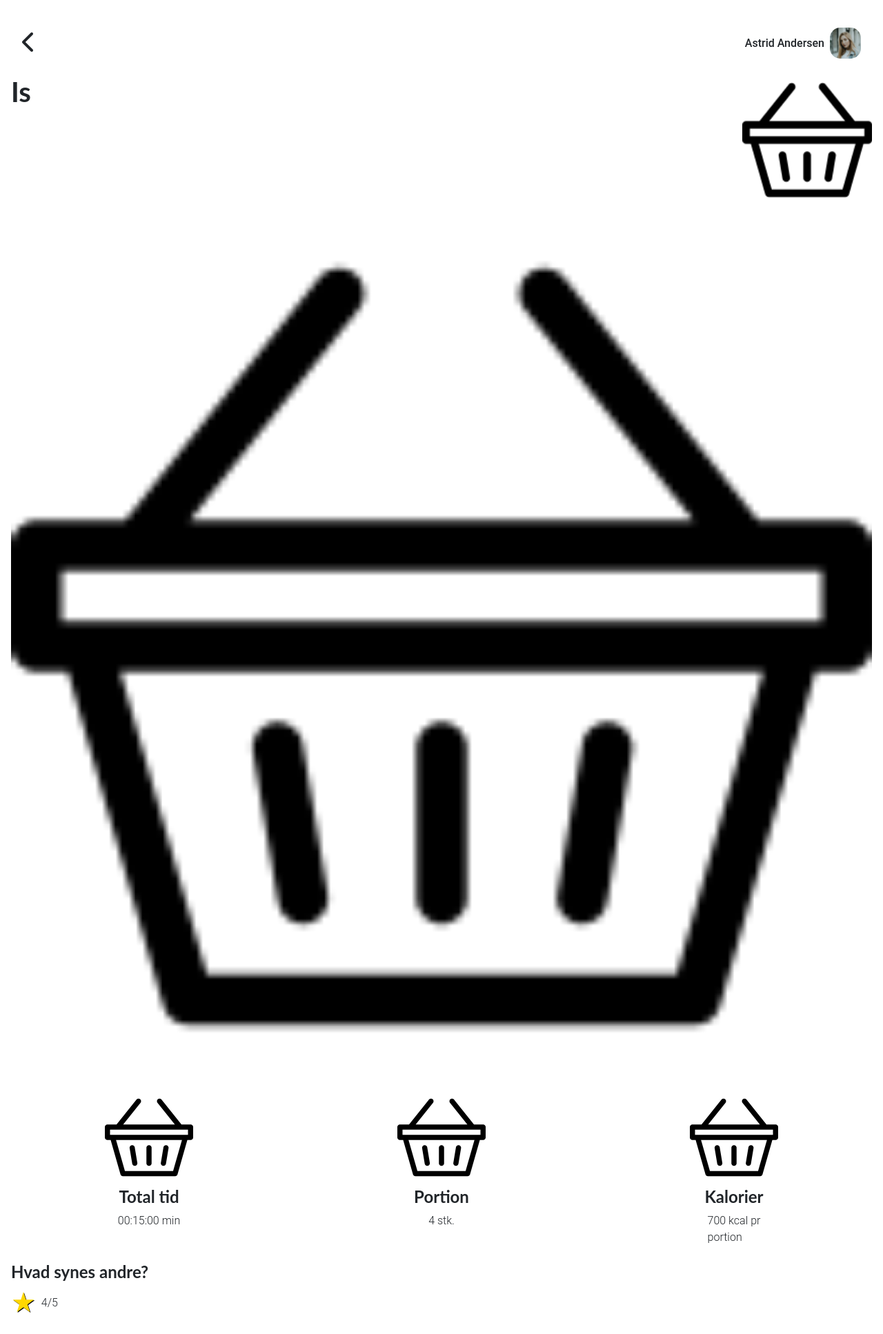
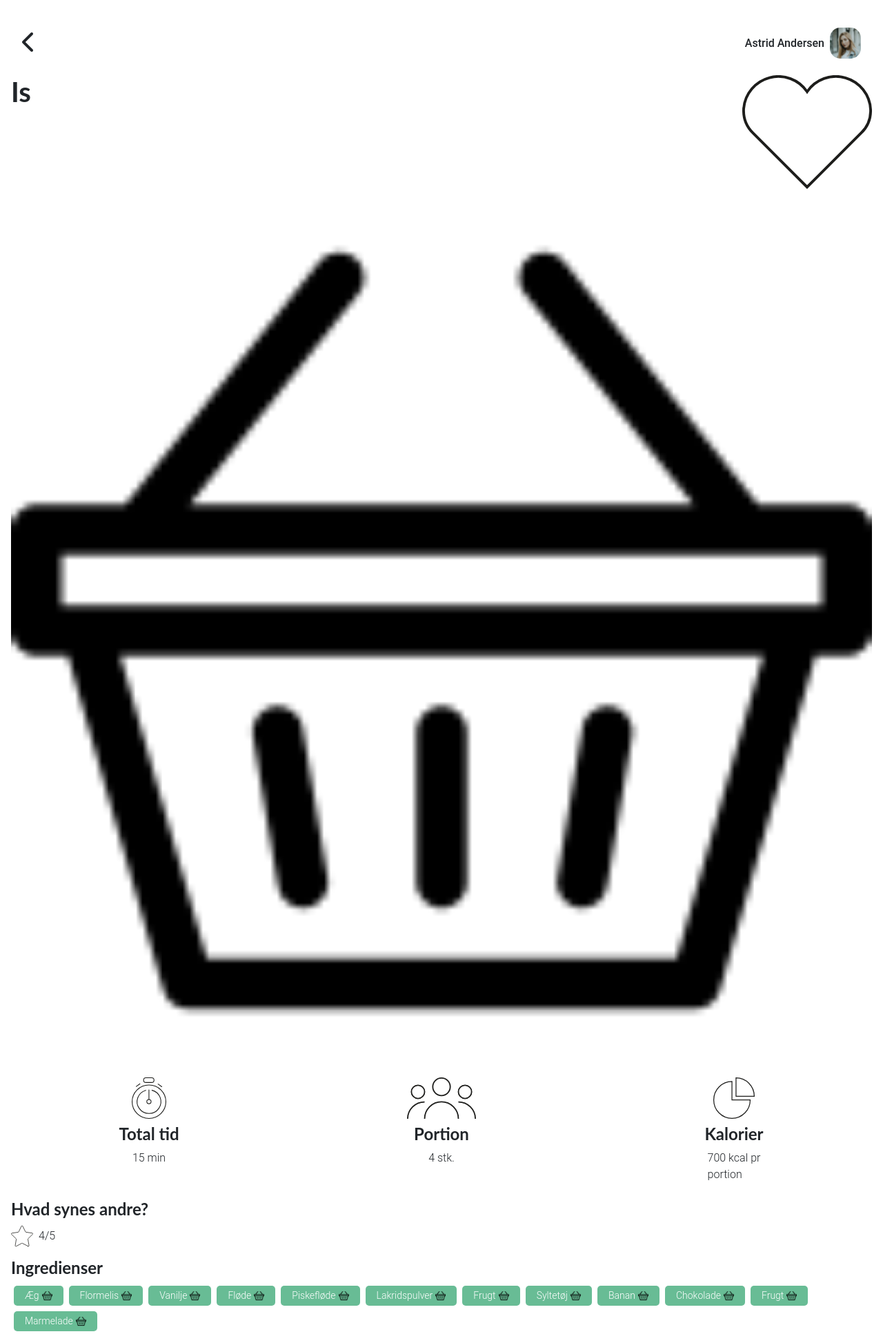
Before and after one commit to d-osbeck/eatit-app, a PHP site: page /opskrift.php?opskId=3 in a window 1280 px wide. Shown: the top 1934 px of the page at 69% size. Run offline with PHP 8.4, Linux system fonts and the light colour scheme; data comes from the database, SQL or seed files in the repository; data that the repository does not hold is empty; style sheets or scripts are compiled from the project's sources; some libraries are stand-ins or nearby versions.

Commit message:
- Design af ingredienerne tags ved visning af opskriften. - Visning af tiden på opskrifter, med enhed

```diff
--- a/css/opskrift.scss
+++ b/css/opskrift.scss
@@ -19,7 +19,24 @@
 .section__antal__textitems p {
   margin-bottom: 15px;
 }
-
 .section__beskrivelse__textitems p {
   margin-bottom: 15px;
 }
+.img__icon__size {
+  height: 60px;
+}
+.othersrate__icon__size {
+  height: 32px;
+  width: 32px;
+}
+.list__item {
+  background-color: #68BC95;
+  color: white;
+  font-size: .875rem;
+  border-radius: 5px;
+}
+.list__item img {
+  height: 15px;
+  width: 15px;
+  color: white;
+}
--- a/opskrift.php
+++ b/opskrift.php
@@ -28,10 +28,11 @@ $ingr = $db->sql("
 
 $timeFromDb = strtotime("$opskrift->opskTid");
 if (((int) date("H", $timeFromDb)) === 00) {
-    $time = date("i", $timeFromDb);
+    $timehour = date(null, $timeFromDb);
 }else {
-    $time = date("H:i", $timeFromDb);
+    $timehour = date("h", $timeFromDb).strip_tags(" t");
 }
+$timemin = date("i", $timeFromDb).strip_tags(" min") ;
 
 ?>
 
@@ -40,7 +41,7 @@ if (((int) date("H", $timeFromDb)) === 00) {
 
     <div class="header__title row">
         <h1 class="col-10"><?php echo $opskrift->opskNavn; ?></h1>
-        <img src="img/001-shopping-basket-sort.png" alt="" class="col-2">
+        <img src="img/hjerte.svg" alt="hjerte tilføj til favorit" class="col-2">
     </div>
 </section>
 
@@ -52,37 +53,40 @@ if (((int) date("H", $timeFromDb)) === 00) {
 
     <div class="row my-4">
         <div class="col d-flex flex-column align-items-center">
-            <img src="img/001-shopping-basket-sort.png" alt="" class="mb-2">
+            <img src="img/ur.svg" alt="ur" class="mb-2 img__icon__size">
             <h4 class="mb-2">Total tid</h4>
-            <p><?php echo $opskrift->opskTid; ?> min</p>
+            <p><?php echo $timehour; ?> <?php echo $timemin; ?></p>
         </div>
         <div class="col d-flex flex-column align-items-center">
-            <img src="img/001-shopping-basket-sort.png" alt="" class="mb-2">
+            <img src="img/personer.svg" alt="personer" class="mb-2 img__icon__size">
             <h4 class="mb-2">Portion</h4>
             <p><?php echo $opskrift->opskPortioner; ?> stk.</p>
         </div>
         <div class="col d-flex flex-column align-items-center">
-            <img src="img/001-shopping-basket-sort.png" alt="" class="mb-2">
+            <img src="img/diagram.svg" alt="cirkeldiagram" class="mb-2 img__icon__size">
             <h4 class="mb-2">Kalorier</h4>
             <p><?php echo $opskrift->opskKcal; ?> kcal pr <br> portion</p>
         </div>
     </div>
 
     <div class="my-3">
-        <h4>Hvad synes andre?</h4>
-        <div class="d-flex stars stars__color">
-            <label for="rating"></label>
+        <h4 class="mb-2">Hvad synes andre?</h4>
+        <div class="d-flex">
+            <img src="img/stjerne.svg" alt="stjerne" class="othersrate__icon__size">
             <p class="my-auto ms-2"><?php echo $opskrift->opskRate; ?>/5</p>
         </div>
     </div>
 
     <div class="my-3">
         <h4 class="mb-2">Ingredienser</h4>
-        <div class="">
+        <div class="d-flex flex-wrap">
             <?php
             foreach ($ingr as $i){
                 ?>
-                <h6><?php echo $i->ingrNavn; ?></h6>
+                <div class="list__item hej py-1 px-3 m-1 d-flex align-items-center">
+                    <p><?php echo $i->ingrNavn; ?></p>
+                    <img src="img/001-shopping-basket-sort.png" alt="kurv" class="ms-1 ">
+                </div>
                 <?php
             }
             ?>
@@ -119,7 +123,7 @@ if (((int) date("H", $timeFromDb)) === 00) {
     </div>
 </section>
 
-
+<script src="js/opskrift.js"></script>
 <script src="https://kit.fontawesome.com/d7a71e7a7e.js" crossorigin="anonymous"></script>
 <script src="node_modules/bootstrap/dist/js/bootstrap.bundle.min.js"></script>
 </body>
```
